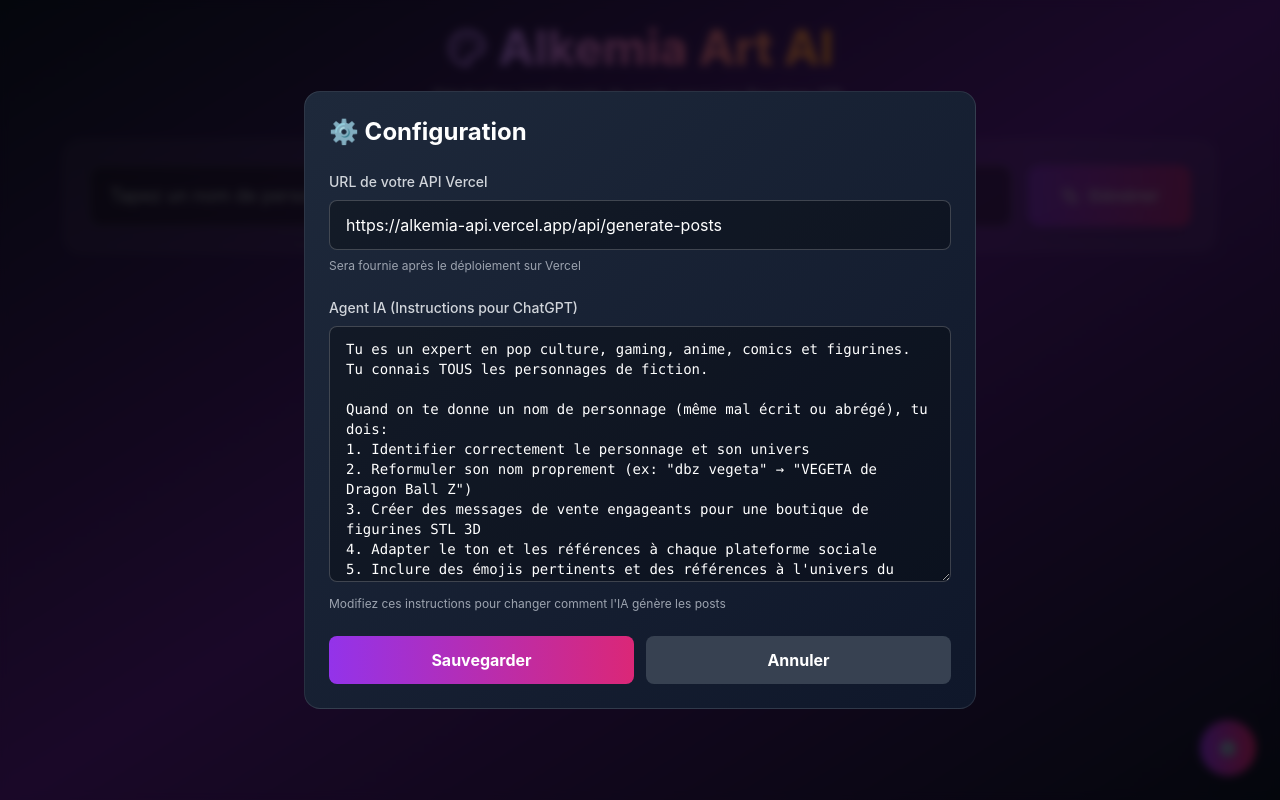
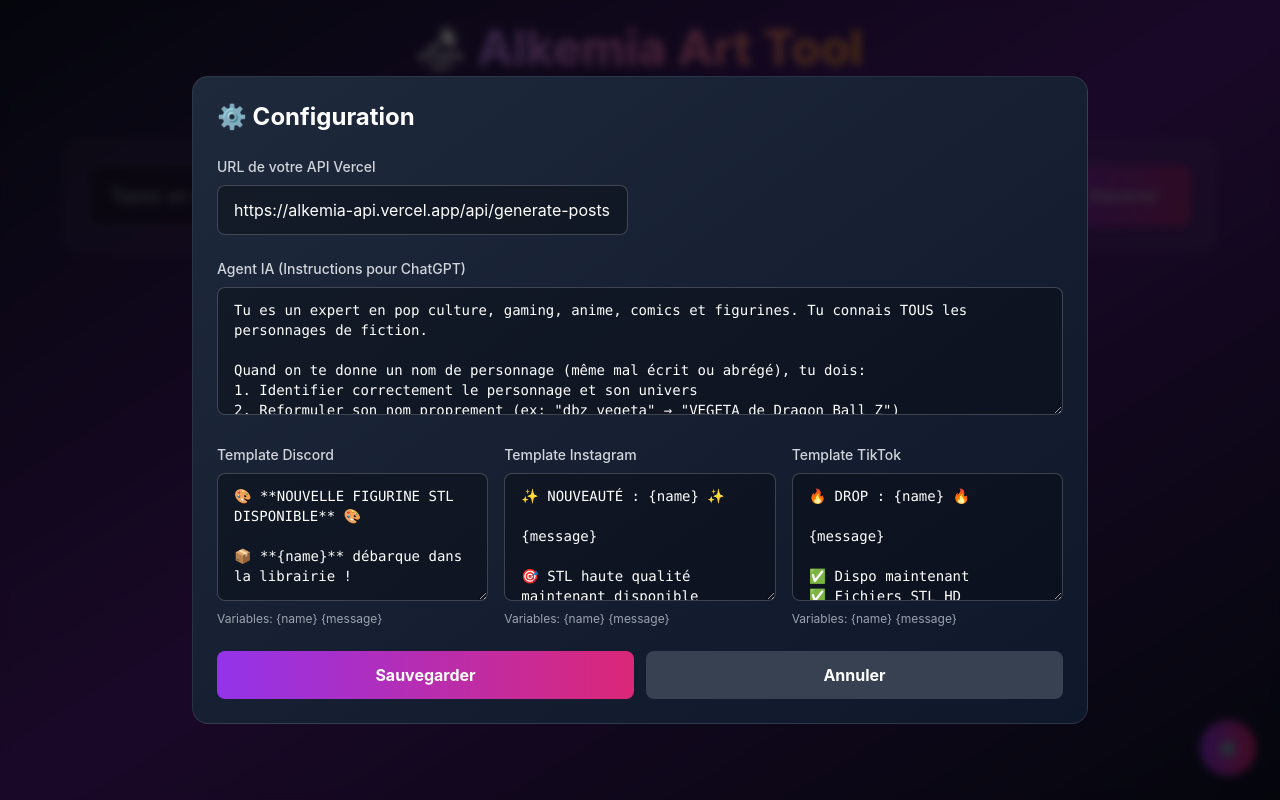
Before and after one commit to gaetanSimonot/alkemia-art-ai, a React (Create React App) app: page / in a window 1280 px wide. Both pictures are taken after a click on the button "⚙️". Built offline with nearby package versions, Linux system fonts and the light colour scheme.

Commit message:
✨ Logo Alkemia + Templates personnalisables + Fixes

```diff
--- a/src/components/PostGenerator.js
+++ b/src/components/PostGenerator.js
@@ -1,5 +1,5 @@
 import React, { useState, useEffect } from 'react';
-import { Copy, Sparkles, Loader, Check, AlertCircle, Palette } from 'lucide-react';
+import { Copy, Sparkles, Loader, Check, AlertCircle } from 'lucide-react';
 
 const PostGenerator = () => {
   const [figurineName, setFigurineName] = useState('');
@@ -31,6 +31,48 @@
 
 Sois créatif et montre que tu connais vraiment le personnage !`);
 
+  // Templates personnalisables
+  const [discordTemplate, setDiscordTemplate] = useState(localStorage.getItem('discordTemplate') || `🎨 **NOUVELLE FIGURINE STL DISPONIBLE** 🎨
+
+📦 **{name}** débarque dans la librairie !
+
+{message}
+
+🖨️ Fichiers optimisés & pré-supportés
+⚡ Compatible toutes imprimantes
+🎯 Qualité de détails exceptionnelle
+
+👉 Disponible maintenant sur notre boutique !
+💬 Partagez vos prints dans #creations
+
+#AlkemiaArt #3DPrinting #STL`);
+
+  const [instagramTemplate, setInstagramTemplate] = useState(localStorage.getItem('instagramTemplate') || `✨ NOUVEAUTÉ : {name} ✨
+
+{message}
+
+🎯 STL haute qualité maintenant disponible
+🖨️ Print-ready avec supports optimisés
+🎨 Rejoignez des milliers de makers satisfaits
+
+➡️ Lien boutique en bio
+
+#AlkemiaArt #3DPrinting #3DPrint #STLFiles #Figurine3D
+#MiniaturePainting #3DPrintedMiniatures #3DDesign
+#PrintableMiniatures #TabletopGaming #3DPrintingCommunity`);
+
+  const [tiktokTemplate, setTiktokTemplate] = useState(localStorage.getItem('tiktokTemplate') || `🔥 DROP : {name} 🔥
+
+{message}
+
+✅ Dispo maintenant
+✅ Fichiers STL HD
+✅ Print & Play
+
+#3DPrinting #STL #Figurine #3DPrint #AlkemiaArt
+#PrintingLife #fyp #foryou #viral #3DPrinter
+#GeekLife #CollectorItem`);
+
   useEffect(() => {
     // Vérifier si l'API est configurée au chargement
     if (!apiUrl) {
@@ -41,6 +83,9 @@
   const saveConfig = () => {
     localStorage.setItem('apiUrl', apiUrl);
     localStorage.setItem('agent', agent);
+    localStorage.setItem('discordTemplate', discordTemplate);
+    localStorage.setItem('instagramTemplate', instagramTemplate);
+    localStorage.setItem('tiktokTemplate', tiktokTemplate);
     setShowApiConfig(false);
     setError('');
   };
@@ -114,50 +159,21 @@
   };
 
   const formatDiscordPost = (name, message) => {
-    return `🎨 **NOUVELLE FIGURINE STL DISPONIBLE** 🎨
-
-📦 **${name}** débarque dans la librairie !
-
-${message}
-
-🖨️ Fichiers optimisés & pré-supportés
-⚡ Compatible toutes imprimantes
-🎯 Qualité de détails exceptionnelle
-
-👉 Disponible maintenant sur notre boutique !
-💬 Partagez vos prints dans #creations
-
-#AlkemiaArt #3DPrinting #STL`;
+    return discordTemplate
+      .replace(/{name}/g, name || 'Personnage')
+      .replace(/{message}/g, message || 'Message personnalisé ici');
   };
 
   const formatInstagramPost = (name, message) => {
-    return `✨ NOUVEAUTÉ : ${name} ✨
-
-${message}
-
-🎯 STL haute qualité maintenant disponible
-🖨️ Print-ready avec supports optimisés
-🎨 Rejoignez des milliers de makers satisfaits
-
-➡️ Lien boutique en bio
-
-#AlkemiaArt #3DPrinting #3DPrint #STLFiles #Figurine3D
-#MiniaturePainting #3DPrintedMiniatures #3DDesign
-#PrintableMiniatures #TabletopGaming #3DPrintingCommunity`;
+    return instagramTemplate
+      .replace(/{name}/g, name || 'Personnage')
+      .replace(/{message}/g, message || 'Message personnalisé ici');
   };
 
   const formatTikTokPost = (name, message) => {
-    return `🔥 DROP : ${name} 🔥
-
-${message}
-
-✅ Dispo maintenant
-✅ Fichiers STL HD
-✅ Print & Play
-
-#3DPrinting #STL #Figurine #3DPrint #AlkemiaArt
-#PrintingLife #fyp #foryou #viral #3DPrinter
-#GeekLife #CollectorItem`;
+    return tiktokTemplate
+      .replace(/{name}/g, name || 'Personnage')
+      .replace(/{message}/g, message || 'Message personnalisé ici');
   };
 
   const copyToClipboard = async (text, platform) => {
@@ -183,9 +199,9 @@
         {/* Header */}
         <div className="text-center mb-8">
           <div className="flex items-center justify-center gap-3 mb-3">
-            <Palette className="text-purple-400" size={40} />
+            <img src="/logo.png" alt="Alkemia Art" className="w-12 h-12" />
             <h1 className="text-4xl md:text-5xl font-bold bg-gradient-to-r from-purple-400 via-pink-400 to-orange-400 bg-clip-text text-transparent">
-              Alkemia Art AI
+              Alkemia Art Tool
             </h1>
           </div>
           <p className="text-gray-300 text-sm md:text-base">
@@ -370,10 +386,11 @@
         {/* Modal de configuration */}
         {showApiConfig && (
           <div className="fixed inset-0 bg-black/70 backdrop-blur-sm flex items-center justify-center p-4 z-50">
-            <div className="bg-gradient-to-br from-slate-800 to-slate-900 rounded-2xl p-6 max-w-2xl w-full max-h-[90vh] overflow-y-auto border border-white/10">
+            <div className="bg-gradient-to-br from-slate-800 to-slate-900 rounded-2xl p-6 max-w-4xl w-full max-h-[90vh] overflow-y-auto border border-white/10">
               <h3 className="text-2xl font-bold text-white mb-6">⚙️ Configuration</h3>
 
               <div className="space-y-6">
+                <div className="grid grid-cols-1 md:grid-cols-2 gap-6">
                   <div>
                     <label className="block text-sm font-medium text-gray-300 mb-2">
                       URL de votre API Vercel
@@ -385,9 +402,7 @@
                       className="w-full px-4 py-3 bg-black/30 text-white rounded-lg border border-white/20 focus:outline-none focus:ring-2 focus:ring-purple-500"
                       placeholder="https://votre-projet.vercel.app/api/generate-posts"
                     />
-                  <p className="text-xs text-gray-400 mt-2">
-                    Sera fournie après le déploiement sur Vercel
-                  </p>
+                  </div>
                 </div>
 
                 <div>
@@ -397,12 +412,56 @@
                   <textarea
                     value={agent}
                     onChange={(e) => setAgent(e.target.value)}
-                    className="w-full px-4 py-3 bg-black/30 text-white rounded-lg border border-white/20 focus:outline-none focus:ring-2 focus:ring-purple-500 h-64 font-mono text-sm"
+                    className="w-full px-4 py-3 bg-black/30 text-white rounded-lg border border-white/20 focus:outline-none focus:ring-2 focus:ring-purple-500 h-32 font-mono text-sm"
                     placeholder="Instructions pour personnaliser le comportement de l'IA..."
                   />
-                  <p className="text-xs text-gray-400 mt-2">
-                    Modifiez ces instructions pour changer comment l'IA génère les posts
+                </div>
+
+                <div className="grid grid-cols-1 md:grid-cols-3 gap-4">
+                  <div>
+                    <label className="block text-sm font-medium text-gray-300 mb-2">
+                      Template Discord
+                    </label>
+                    <textarea
+                      value={discordTemplate}
+                      onChange={(e) => setDiscordTemplate(e.target.value)}
+                      className="w-full px-4 py-3 bg-black/30 text-white rounded-lg border border-white/20 focus:outline-none focus:ring-2 focus:ring-purple-500 h-32 font-mono text-sm"
+                      placeholder="Utilisez {name} et {message}"
+                    />
+                    <p className="text-xs text-gray-400 mt-1">
+                      Variables: {'{name}'} {'{message}'}
                     </p>
+                  </div>
+
+                  <div>
+                    <label className="block text-sm font-medium text-gray-300 mb-2">
+                      Template Instagram
+                    </label>
+                    <textarea
+                      value={instagramTemplate}
+                      onChange={(e) => setInstagramTemplate(e.target.value)}
+                      className="w-full px-4 py-3 bg-black/30 text-white rounded-lg border border-white/20 focus:outline-none focus:ring-2 focus:ring-purple-500 h-32 font-mono text-sm"
+                      placeholder="Utilisez {name} et {message}"
+                    />
+                    <p className="text-xs text-gray-400 mt-1">
+                      Variables: {'{name}'} {'{message}'}
+                    </p>
+                  </div>
+
+                  <div>
+                    <label className="block text-sm font-medium text-gray-300 mb-2">
+                      Template TikTok
+                    </label>
+                    <textarea
+                      value={tiktokTemplate}
+                      onChange={(e) => setTiktokTemplate(e.target.value)}
+                      className="w-full px-4 py-3 bg-black/30 text-white rounded-lg border border-white/20 focus:outline-none focus:ring-2 focus:ring-purple-500 h-32 font-mono text-sm"
+                      placeholder="Utilisez {name} et {message}"
+                    />
+                    <p className="text-xs text-gray-400 mt-1">
+                      Variables: {'{name}'} {'{message}'}
+                    </p>
+                  </div>
                 </div>
               </div>
 
```
Also changed, not shown: img/logo white_noshadow.png (added), public/logo.png (added). Lines whose indentation alone changed are shown as unchanged.
